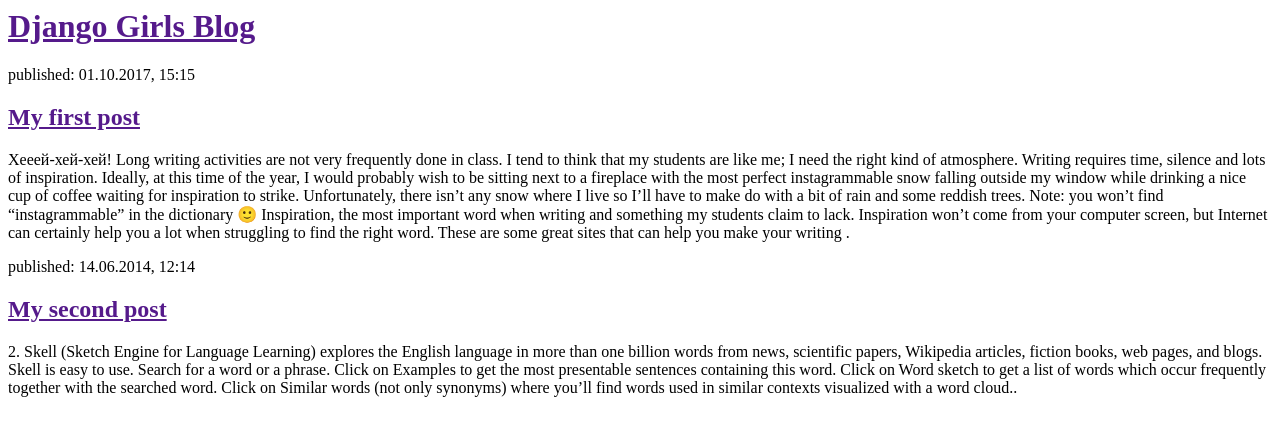
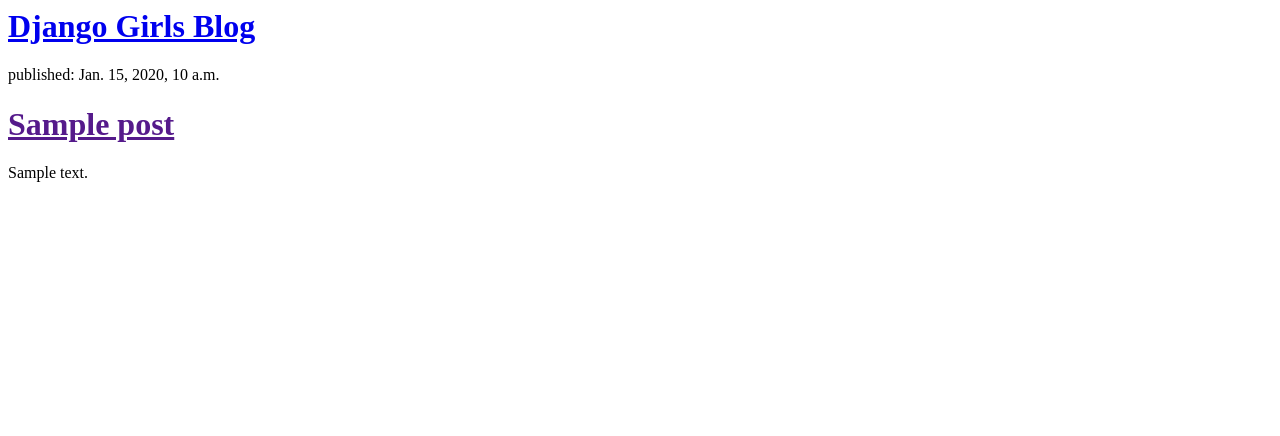
Before and after one commit to Aisalkyn55/my-first-blog, a Django app: template blog/templates/blog/post_list.html in a window 1280 px wide. Shown: the top 436 px of the page. Run offline with Django 3.2, Linux system fonts and the light colour scheme; the template is opened without the code that fills it: values that come from a table or form of the project are taken from there, others are empty; tables that the repository leaves empty hold one stand-in row (values such as "Sample post").

Commit message:
Modified templates to display posts from database.

```diff
--- a/blog/templates/blog/post_list.html
+++ b/blog/templates/blog/post_list.html
@@ -6,32 +6,16 @@
             <title>Django Girls blog</title>
         </head>
         <body>
-            <div>
-                <h1><a href="">Django Girls Blog</a></h1>
-            </div>
+          <div>
+        <h1><a href="/">Django Girls Blog</a></h1>
+    </div>
 
-            <div>
-                <p>published: 01.10.2017, 15:15</p>
-                <h2><a href="">My first post</a></h2>
-                <p>Хееей-хей-хей!
-                Long writing activities are not very frequently done in class. I tend to think that my students are like me; I need the right kind of atmosphere. Writing requires time, silence and lots of inspiration. Ideally, at this time of the year, I would probably wish to be sitting next to a fireplace with the most perfect instagrammable snow falling outside my window while drinking a nice cup of coffee waiting for inspiration to strike. Unfortunately, there isn’t any snow where I live so I’ll have to make do with a bit of rain and some reddish trees. Note: you won’t find “instagrammable” in the dictionary 🙂
-
-Inspiration, the most important word when writing and something my students claim to lack. Inspiration won’t come from your computer screen, but Internet can certainly help you a lot when struggling to find the right word.
-
-These are some great sites that can help you make your writing .</p>
-            </div>
-
-            <div>
-                <p>published: 14.06.2014, 12:14</p>
-                <h2><a href="">My second post</a></h2>
-                <p>2. Skell (Sketch Engine for Language Learning) explores the English language in more than one billion words from news, scientific papers, Wikipedia articles, fiction books, web pages, and blogs.
-
-Skell is easy to use.
-
-Search for a word or a phrase.
-Click on Examples to get the most presentable sentences containing this word.
-Click on Word sketch to get a list of words which occur frequently together with the searched word.
-Click on Similar words (not only synonyms) where you’ll find words used in similar contexts visualized with a word cloud..</p>
-            </div>
+    {% for post in posts %}
+        <div>
+            <p>published: {{ post.published_date }}</p>
+            <h1><a href="">{{ post.title }}</a></h1>
+            <p>{{ post.text|linebreaksbr }}</p>
+        </div>
+    {% endfor %}
         </body>
     </html>
```
Also changed, not shown: blog/views.py (+5 -2 lines).
